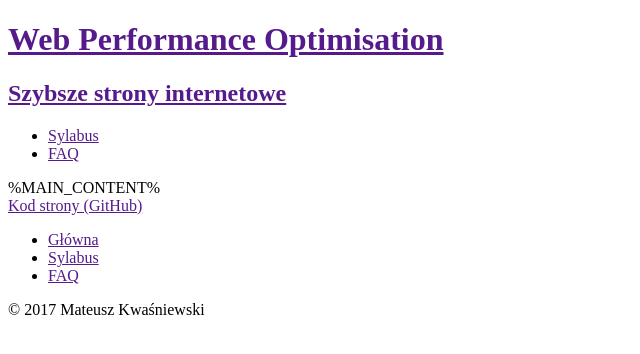
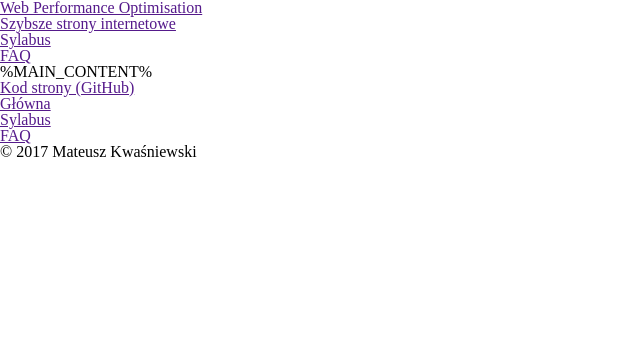
Before and after one commit to katarzyna-juszczyk/wpo_workshop, a website: page src/template.html in a window 1280 px wide. Shown: the whole page, without its empty margins (0-640 px from the left). Drawn offline with Linux system fonts and the light colour scheme.

Commit message:
building css

```diff
--- a/src/template.html
+++ b/src/template.html
@@ -4,6 +4,7 @@
     <meta charset="UTF-8">
     <meta name="viewport" content="width=device-width, initial-scale=1.0">
     <title>Web Performance Optimisation - szybsze strony internetowe</title>
+    <link rel="stylesheet" href="css/reset.css">
 </head>
 <body>
 <header>
```
Also changed, not shown: package.json (+8 -2 lines).
